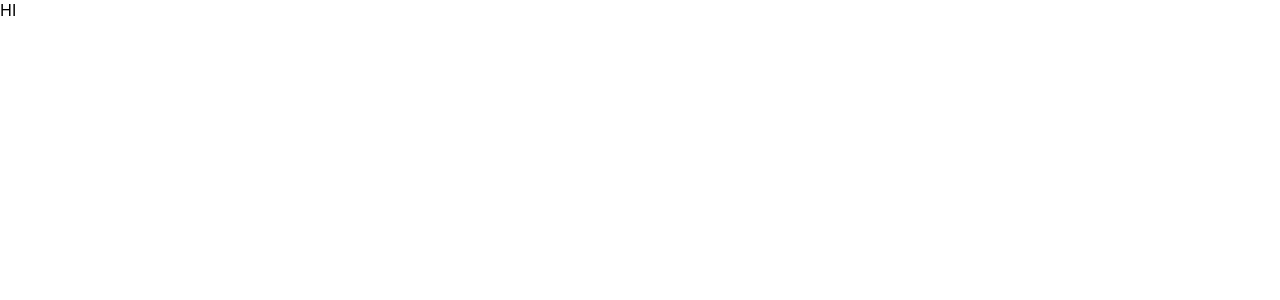
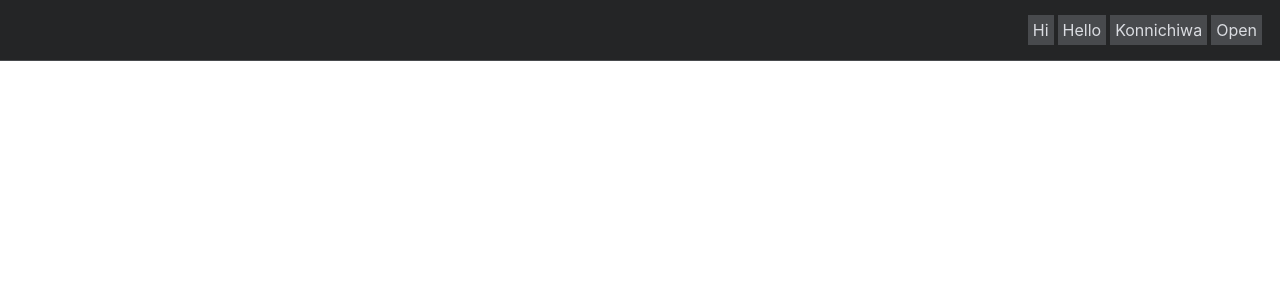
Before and after one commit to mehedi-hasan-24/all-react-code, a React (Create React App) app: page / in a window 1280 px wide. Shown: the top 300 px of the page. Built offline with nearby package versions, Linux system fonts and the light colour scheme.

Commit message:
completed collapsed sidebar using csstransition

```diff
--- a/package.json
+++ b/package.json
@@ -9,6 +9,7 @@
     "react": "^17.0.2",
     "react-dom": "^17.0.2",
     "react-scripts": "4.0.3",
+    "react-transition-group": "^4.4.2",
     "web-vitals": "^1.1.2"
   },
   "scripts": {
--- a/src/App.css
+++ b/src/App.css
@@ -1,38 +1,132 @@
-.App {
-  text-align: center;
+:root {
+  --bg:  #242526;
+  --bg-accent: #484a4d;
+  --text-color: #dadce1;
+  --nav-size: 60px;
+  --border: 1px solid #474a4d;
+  --border-radius: 8px;
+  --speed: 500ms;
 }
 
-.App-logo {
-  height: 40vmin;
-  pointer-events: none;
+ul {
+  list-style: none;
+  margin: 0;
+  padding: 0;
 }
 
-@media (prefers-reduced-motion: no-preference) {
-  .App-logo {
-    animation: App-logo-spin infinite 20s linear;
-  }
+a {
+  color: var(--text-color);
+  text-decoration: none;
 }
 
-.App-header {
-  background-color: #282c34;
-  min-height: 100vh;
+
+/* Top Navigation Bar */
+
+/* <nav> */
+.navbar {
+  height: var(--nav-size);
+  background-color: var(--bg);
+  padding: 0 1rem;
+  border-bottom: var(--border);
+}
+
+/* <ul> */
+.navbar-nav {
+  max-width: 100%;
+  height: 100%;
   display: flex;
-  flex-direction: column;
+  justify-content: flex-end;
+}
+
+/* <li> */
+.nav-item {
+  /*width: calc(var(--nav-size) * 0.8);*/
+  display: flex;
   align-items: center;
   justify-content: center;
-  font-size: calc(10px + 2vmin);
-  color: white;
 }
 
-.App-link {
-  color: #61dafb;
+/* Icon Button */
+.icon-button {
+  --button-size: calc(var(--nav-size) * 0.5);
+  /*width: var(--button-size);*/
+  /*height: var(--button-size);*/
+  background-color: #484a4d;
+  /*border-radius: 50%;*/
+  padding: 5px;
+  margin: 2px;
+  display: flex;
+  align-items: center;
+  justify-content: center;
+  transition: filter 300ms;
 }
 
-@keyframes App-logo-spin {
-  from {
-    transform: rotate(0deg);
-  }
-  to {
-    transform: rotate(360deg);
-  }
+.icon-button:hover{
+  filter: brightness(1.2);
 }
+
+.dropdown{
+  position: absolute;
+  top: 58px;
+  width: 300px;
+  transform: translateX(-45%);
+  background-color: var(--bg);
+  border: var(--border);
+  border-radius: var(--border-radius);
+  padding: 1rem;
+  overflow: hidden;
+  transition: height var(--speed) ease;
+}
+
+.menu-item{
+  height: 50px;
+  display: flex;
+  align-items: center;
+  border-radius: var(--border-radius);
+  transition: background-color var(--speed);
+  padding: 0.5rem;
+}
+
+.menu-item:hover{
+  background-color: #525357;
+}
+
+.icon-right{
+  margin-left: auto;
+}
+.menu{
+  width: 100%;
+}
+
+/* CSSTransition classes  */
+.menu-primary-enter {
+  position: absolute;
+  transform: translateX(-110%);
+}
+.menu-primary-enter-active {
+  transform: translateX(0%);
+  transition: all var(--speed) ease;
+}
+.menu-primary-exit {
+  position: absolute;
+}
+.menu-primary-exit-active {
+  transform: translateX(-110%);
+  transition: all var(--speed) ease;
+}
+
+
+.menu-secondary-enter {
+  transform: translateX(110%);
+}
+.menu-secondary-enter-active {
+  transform: translateX(0%);
+  transition: all var(--speed) ease;
+}
+.menu-secondary-exit {
+
+}
+.menu-secondary-exit-active {
+  transform: translateX(110%);
+  transition: all var(--speed) ease;
+}
--- a/src/App.js
+++ b/src/App.js
@@ -1,12 +1,87 @@
 import logo from './logo.svg';
 import './App.css';
-
+import {useState} from "react";
+import {CSSTransition} from "react-transition-group";
 function App() {
   return (
-    <div >
-      HI
-    </div>
+    <Navbar>
+        <NavItem icon={`Hi`} />
+        <NavItem icon={`Hello`} />
+        <NavItem icon={`Konnichiwa`}>Konnichiwa</NavItem>
+        <NavItem icon={`Open`} >
+            <DropDownMenu></DropDownMenu>
+        </NavItem>
+    </Navbar>
   );
 }
 
+function DropDownMenu(){
+    const [activeMenu, setActiveMenu] = useState('main');
+    const [menuHeight, setMenuHeight] = useState(null);
+    function calcHeight(el){
+        const height = el.offsetHeight;
+        setMenuHeight(height);
+    }
+    function DropDownItem(props){
+        return (
+            <a href={`#`} className={`menu-item`} onClick={()=>props.goToMenu && setActiveMenu(props.goToMenu)}>
+                {/*
+                    for dynamically set the left or right icon. If any left or right Icon is sent
+                    the Icon will be rendered. Otherwise not!
+                */}
+                <span className={`icon-button`}>{props.leftIcon}</span>
+                {props.children}
+                <span className={`icon-right`}>{props.rightIcon}</span>
+            </a>
+        )
+    }
+    return(
+        <div className={`dropdown`} style={{height: menuHeight}}>
+            <CSSTransition
+                in={activeMenu === 'main'}
+                unmountOnExit
+                timeout={500}
+                classNames={`menu-primary`}
+                onEnter = {calcHeight}
+            >
+                <div className={`menu`}>
+                    <DropDownItem goToMenu={`settings`}>Without Icon</DropDownItem>
+                    <DropDownItem leftIcon={`left-icon`}>Left Icon</DropDownItem>
+                    <DropDownItem rightIcon={`right-icon`}>Right Icon</DropDownItem>
+                </div>
+            </CSSTransition>
+            <CSSTransition
+                in={activeMenu === 'settings'}
+                unmountOnExit
+                timeout={500}
+                classNames={`menu-secondary`}
+                onEnter = {calcHeight}
+            >
+                <div className={`menu`}>
+                    <DropDownItem goToMenu={`main`}>go back</DropDownItem>
+                    <DropDownItem goToMenu={`main`}>go back</DropDownItem>
+                </div>
+            </CSSTransition>
+        </div>
+    )
+}
+
+function Navbar(props) {
+    return (
+        <nav className="navbar">
+            <ul className="navbar-nav">{props.children}</ul>
+        </nav>
+    );
+}
+
+function NavItem(props){
+    const [open, setOpen] = useState(false);
+    return (
+        <li className="nav-item">
+            <a href="#" className={`icon-button`} onClick={() => setOpen(!open)}>{props.icon}</a>
+            {open && props.children}
+        </li>
+    )
+}
+
 export default App;
```
Also changed, not shown: 1 other file (tests, documents, lock files or other folders).
